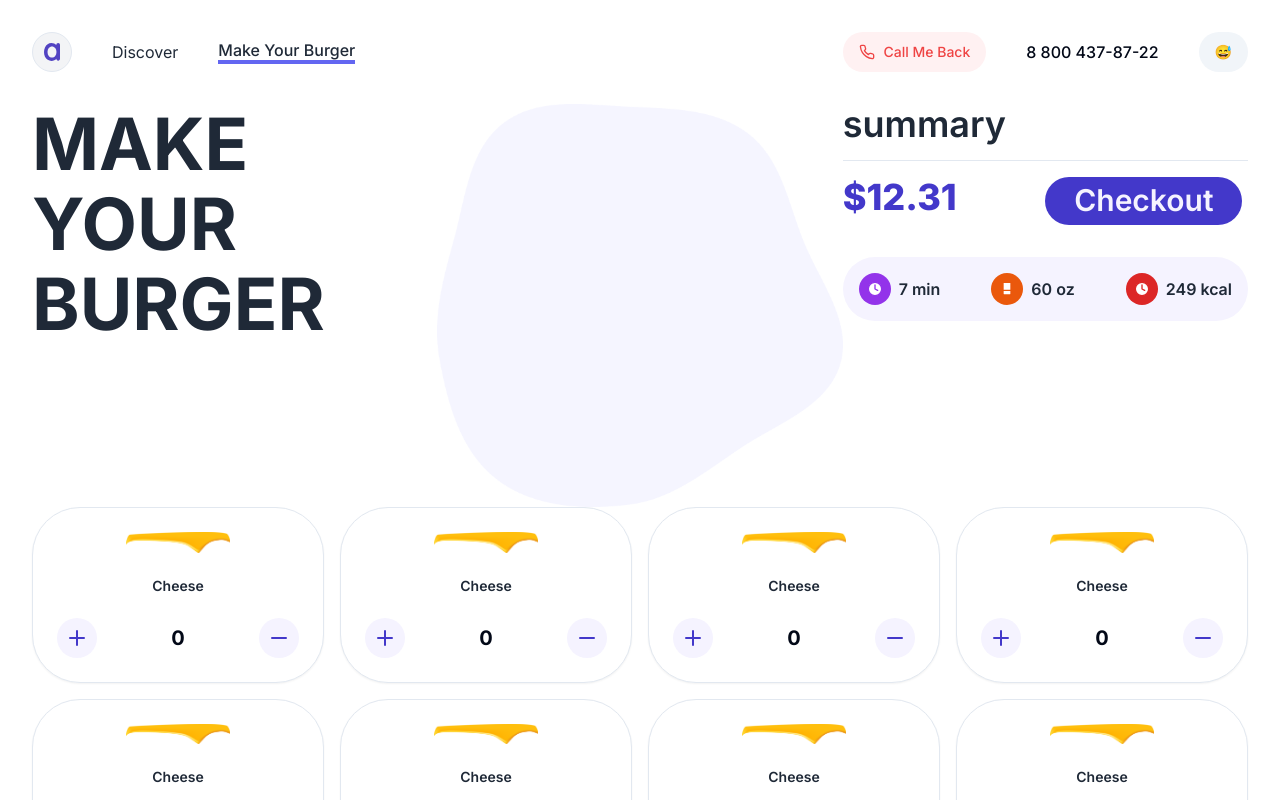
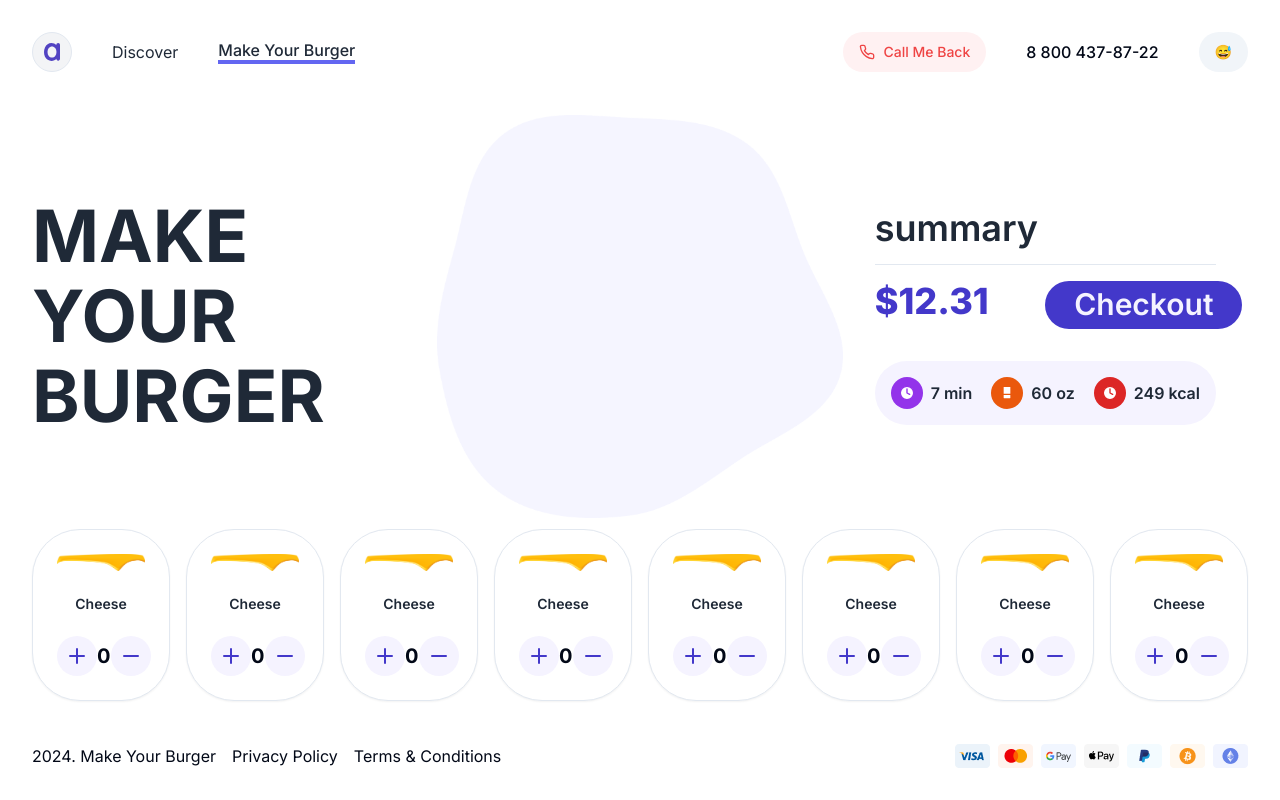
Before and after one commit to Alek30k/Make-Your-Burguer, a Next.js app: page /make in a window 1280 px wide. Shown: the top 800 px of the page. Built offline with nearby package versions, Linux system fonts and the light colour scheme.

Commit message:
last commit

```diff
--- a/app/(public)/components/cart.tsx
+++ b/app/(public)/components/cart.tsx
@@ -5,7 +5,7 @@ import { Beaker, Clock } from "lucide-react";
 
 const MakeCart = () => {
   return (
-    <div>
+    <div className="p-8">
       <h2 className="text-gray-800 text-4xl font-semibold mb-4">summary</h2>
       <Separator className="mb-4" />
       <div className="grid grid-cols-2 mb-4">
--- a/app/(public)/components/ingredients.tsx
+++ b/app/(public)/components/ingredients.tsx
@@ -4,13 +4,12 @@ const MakeIngredients = () => {
   return (
     <div className="grid grid-cols-8 gap-4">
       {Array.from({ length: 8 }).map((_, index) => (
-        <div key={index} className="col-span-2">
-          <MakeIngredient
-            src="/images/make/cheese.png"
-            alt="Ingredient Cheese"
-            title="Cheese"
-          />
-        </div>
+        <MakeIngredient
+          key={index}
+          src="/images/make/cheese.png"
+          alt="Ingredient Cheese"
+          title="Cheese"
+        />
       ))}
     </div>
   );
--- a/app/(public)/make/page.tsx
+++ b/app/(public)/make/page.tsx
@@ -3,10 +3,33 @@ import MakeCart from "../components/cart";
 import MakeIngredients from "../components/ingredients";
 import MakeTitle from "../components/title";
 
+const ingredients = [
+  {
+    id: "1",
+    name: "Cheese",
+    image: "/images/make/cheese.png",
+  },
+  {
+    id: "2",
+    name: "Meat",
+    image: "/images/make/meat.png",
+  },
+  {
+    id: "3",
+    name: "Salad",
+    image: "/images/make/salad.png",
+  },
+  {
+    id: "4",
+    name: "Tomato",
+    image: "/images/make/tomato.png",
+  },
+];
+
 const MakePage = () => {
   return (
     <>
-      <div className="grid grid-cols-3">
+      <div className="grid grid-cols-3 items-center">
         <MakeTitle />
         <MakeBurger />
         <MakeCart />
```
